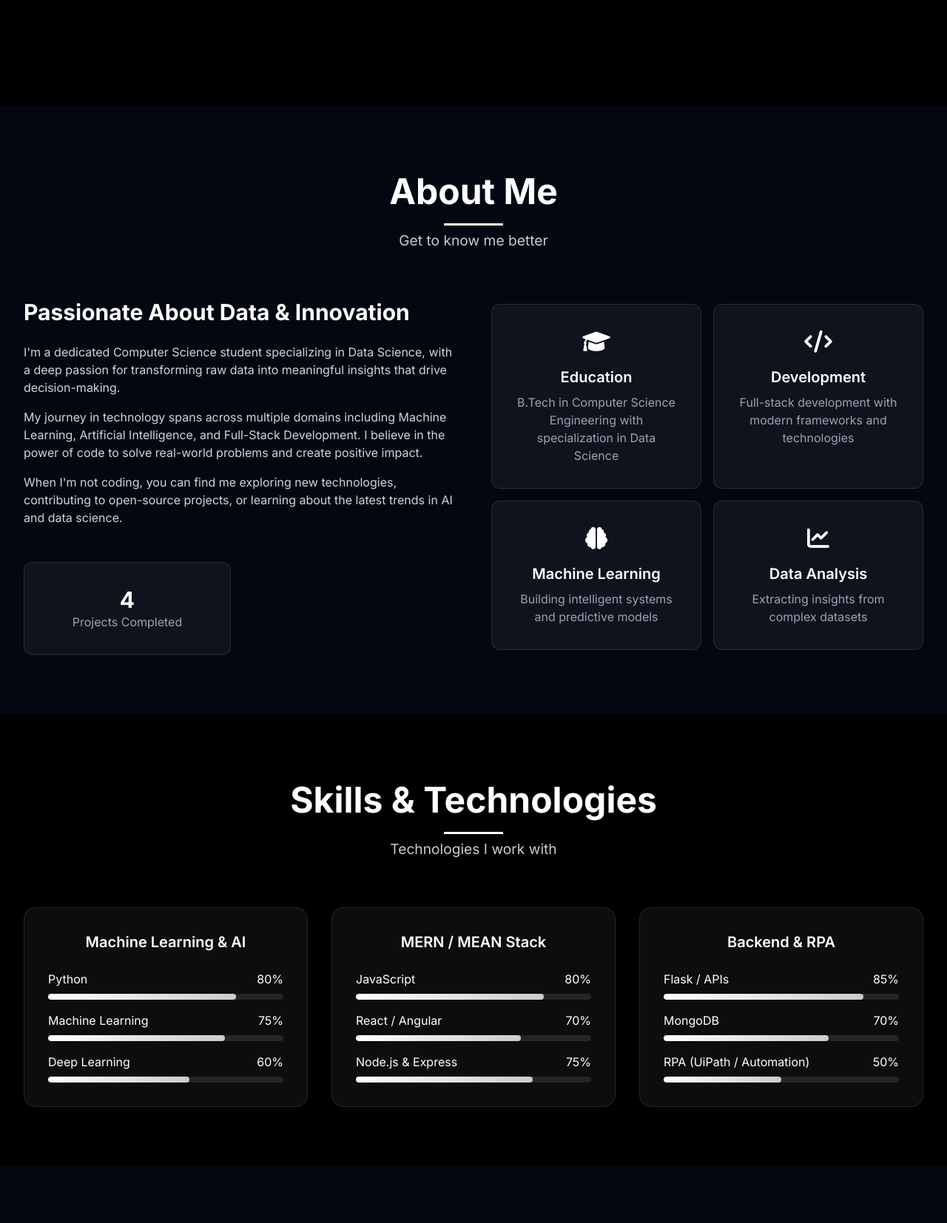
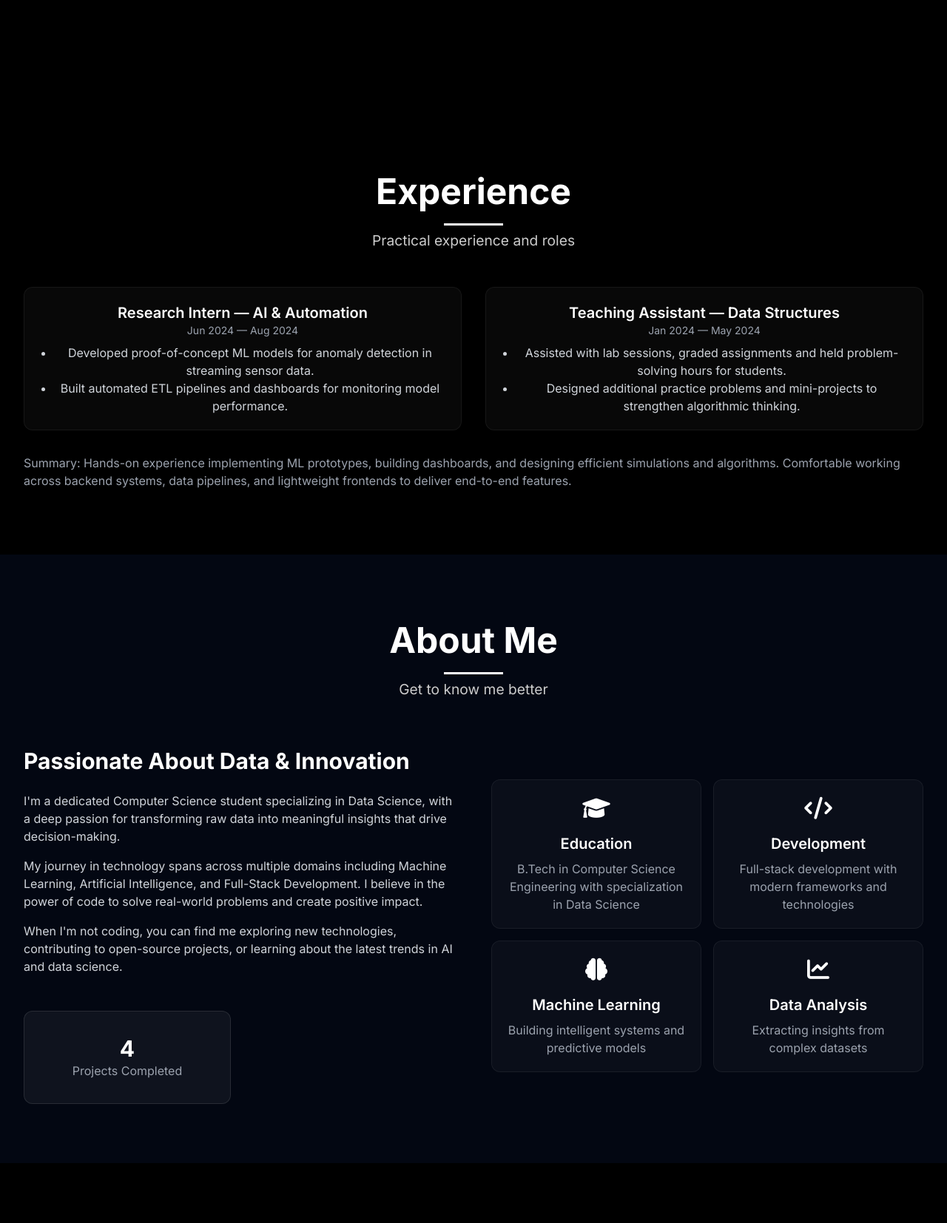
Before and after one commit to manaspatell/portfolio, a Python web app: template templates/index.html in a window 1280 px wide. Shown: the part 657-2311 px from the top of the page at 74% size. Run offline with Jinja, Linux system fonts and the light colour scheme; the template is opened without the code that fills it, so the values that code supplies are empty; some libraries are stand-ins or nearby versions.

Commit message:
Initial commit

```diff
--- a/public/css/style.css
+++ b/public/css/style.css
@@ -809,3 +809,15 @@ body {
         font-size: 0.78rem;
     }
 }
+
+/* Experience section tweaks */
+.experience-card {
+    background: rgba(255,255,255,0.03);
+    padding: 1.25rem;
+    border-radius: 12px;
+    border: 1px solid rgba(255,255,255,0.06);
+}
+
+.section-subtitle + .tag, .section-subtitle + .tag + .tag {
+    margin-top: 0.5rem;
+}
--- a/templates/index.html
+++ b/templates/index.html
@@ -118,6 +118,40 @@
             </div>
         </div>
     </section>
+
+        <!-- Experience Section -->
+        <section id="experience" class="py-20 bg-black">
+            <div class="max-w-7xl mx-auto px-4 sm:px-6 lg:px-8">
+                <div class="text-center mb-12">
+                    <h2 class="section-title">Experience</h2>
+                    <p class="section-subtitle">Practical experience and roles</p>
+                </div>
+
+                <div class="grid md:grid-cols-2 gap-8">
+                    <div class="experience-card">
+                        <h3 class="text-xl font-semibold">Research Intern — AI & Automation</h3>
+                        <div class="text-sm text-gray-400 mb-2">Jun 2024 — Aug 2024</div>
+                        <ul class="text-gray-300 list-disc pl-5">
+                            <li>Developed proof-of-concept ML models for anomaly detection in streaming sensor data.</li>
+                            <li>Built automated ETL pipelines and dashboards for monitoring model performance.</li>
+                        </ul>
+                    </div>
+
+                    <div class="experience-card">
+                        <h3 class="text-xl font-semibold">Teaching Assistant — Data Structures</h3>
+                        <div class="text-sm text-gray-400 mb-2">Jan 2024 — May 2024</div>
+                        <ul class="text-gray-300 list-disc pl-5">
+                            <li>Assisted with lab sessions, graded assignments and held problem-solving hours for students.</li>
+                            <li>Designed additional practice problems and mini-projects to strengthen algorithmic thinking.</li>
+                        </ul>
+                    </div>
+                </div>
+
+                <div class="mt-8 text-gray-400">
+                    <p class="mb-2">Summary: Hands-on experience implementing ML prototypes, building dashboards, and designing efficient simulations and algorithms. Comfortable working across backend systems, data pipelines, and lightweight frontends to deliver end-to-end features.</p>
+                </div>
+            </div>
+        </section>
 
     <!-- About Section -->
     <section id="about" class="py-20 bg-gray-950">
@@ -379,7 +413,14 @@ enhanced readability.
         <div class="max-w-7xl mx-auto px-4 sm:px-6 lg:px-8">
             <div class="text-center mb-16">
                 <h2 class="section-title">Certifications & Achievements</h2>
-                <p class="section-subtitle">Professional certifications and achievements</p>
+                        <p class="section-subtitle">Professional certifications and achievements</p>
+                        <p class="text-gray-300 max-w-3xl mx-auto mt-4">Selected certifications across AI, web development, networking and RPA that demonstrate foundation knowledge and practical skills. Highlights include cloud AI fundamentals, prompt engineering, web development, and professional RPA certification.</p>
+                        <div class="flex flex-wrap justify-center gap-4 mt-4">
+                            <span class="tag">Oracle AI Foundations</span>
+                            <span class="tag">ChatGPT-4 Prompt Engineering</span>
+                            <span class="tag">Web Dev Bootcamp</span>
+                            <span class="tag">Automation Anywhere</span>
+                        </div>
             </div>
 
             <div class="grid md:grid-cols-2 lg:grid-cols-3 gap-8">
```
